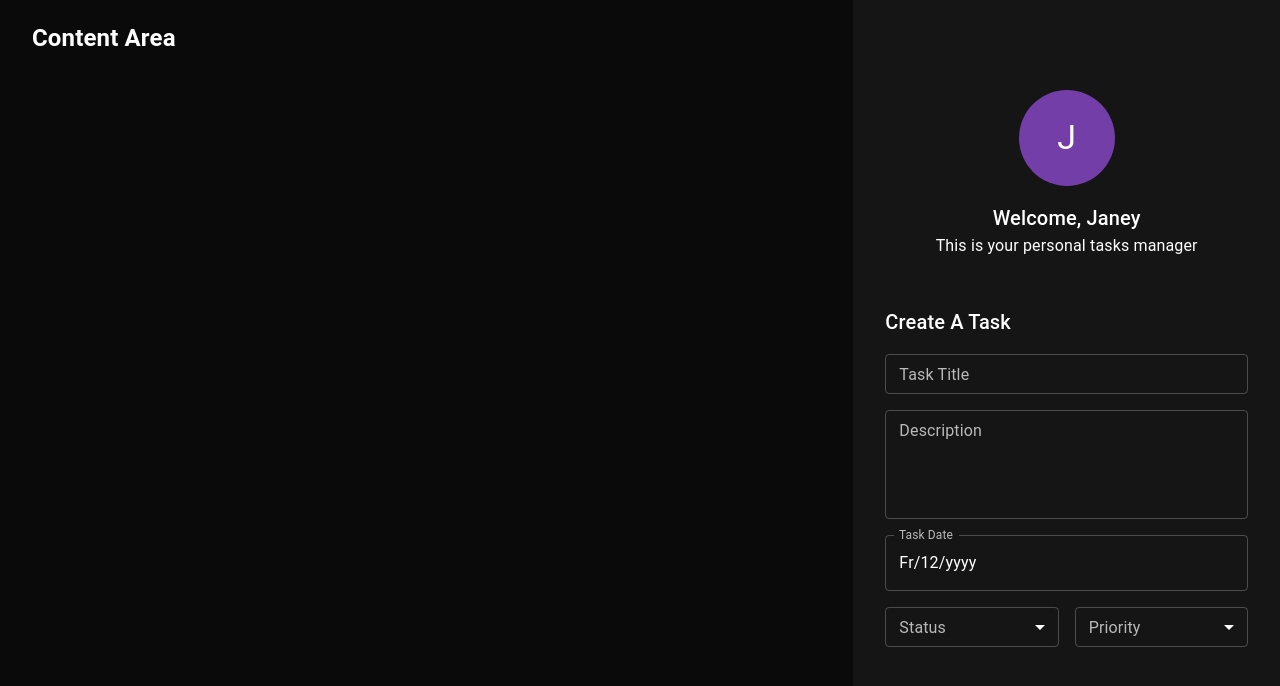
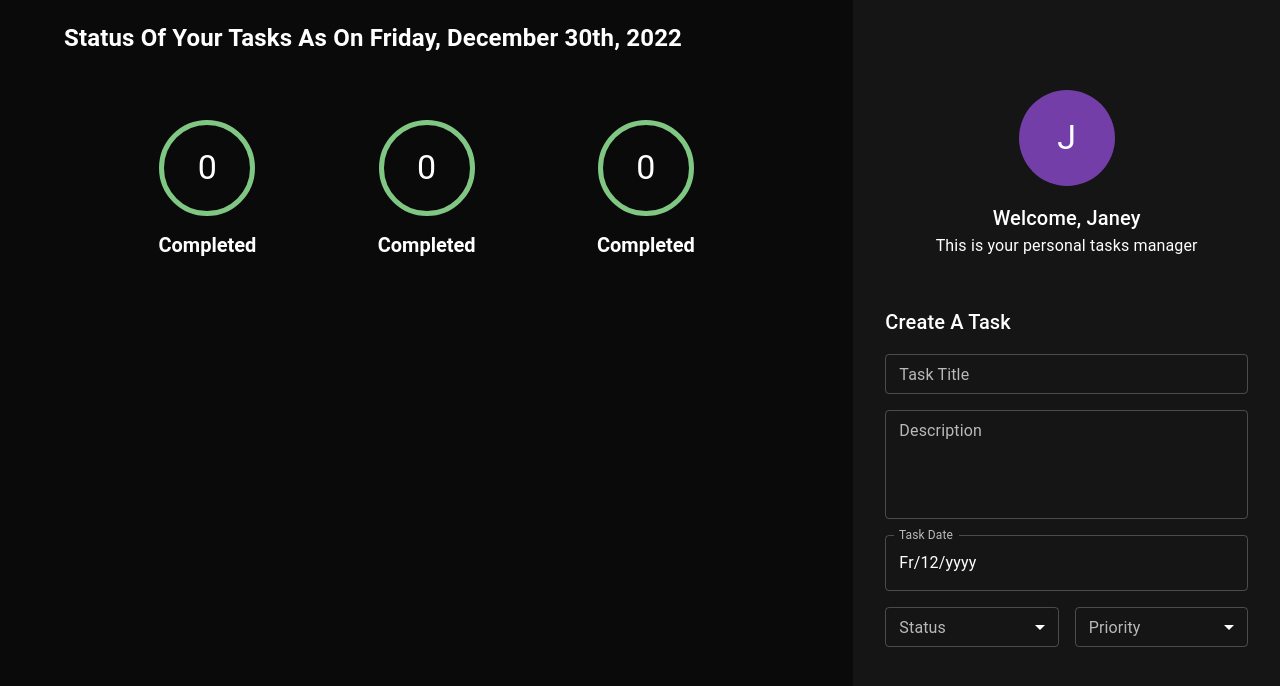
Before and after one commit to LiDawan13/React-To-App, a React (Create React App) app: page / in a window 1280 px wide. Shown: the top 686 px of the page. Built offline with nearby package versions, Linux system fonts and the light colour scheme.

Commit message:
Task Counter -- helper to map the status

```diff
--- a/package.json
+++ b/package.json
@@ -14,6 +14,7 @@
     "@types/node": "^16.18.11",
     "@types/react": "^18.0.26",
     "@types/react-dom": "^18.0.10",
+    "date-fns": "^2.29.3",
     "dayjs": "^1.11.7",
     "react": "^18.2.0",
     "react-dom": "^18.2.0",
--- a/src/components/taskArea/taskArea.tsx
+++ b/src/components/taskArea/taskArea.tsx
@@ -1,10 +1,48 @@
-import React from 'react'
-import { Grid } from '@mui/material'
+import React from 'react';
+import { Grid, Box } from '@mui/material';
+import { format } from 'date-fns';
+import { TaskCounter } from '../taskCounter/taskCounter';
 
 export const TaskArea = () => {
-    return (
+  return (
     <Grid item md={8} px={4}>
-        <h2>Content Area</h2>
+      <Box mb={8} px={4}>
+        <h2>
+          Status Of Your Tasks As On{' '}
+          {format(new Date(), 'PPPP')}
+        </h2>
+      </Box>
+      <Grid
+        container
+        display="flex"
+        justifyContent="center"
+      >
+        <Grid
+          item
+          display="flex"
+          flexDirection="row"
+          justifyContent="space-around"
+          alignItems="center"
+          md={10}
+          xs={12}
+          mb={8}
+        >
+          <TaskCounter />
+          <TaskCounter />
+          <TaskCounter />
+        </Grid>
+        <Grid
+          item
+          display="flex"
+          flexDirection="column"
+          xs={10}
+          md={8}
+        >
+          {/* <Task />
+          <Task />
+          <Task /> */}
+        </Grid>
       </Grid>
-    );
-}
+    </Grid>
+  );
+};
--- /dev/null
+++ b/src/components/taskCounter/helpers/emitCorrectBorderColor.ts
@@ -0,0 +1,15 @@
+import { Status } from '../../createTaskForm/enums/Status';
+import { TaskCounterStatusType } from '../interfaces/ITaskCounter';
+
+export const emitCorrectBorderColor = (
+  status: TaskCounterStatusType,
+): string => {
+  switch (status) {
+    case Status.todo:
+      return 'error.light';
+    case Status.inProgress:
+      return 'warning.light';
+    case Status.completed:
+      return 'success.light';
+  }
+};
--- /dev/null
+++ b/src/components/taskCounter/helpers/emitCorrectLabel.ts
@@ -0,0 +1,15 @@
+import { Status } from '../../createTaskForm/enums/Status';
+import { TaskCounterStatusType } from '../interfaces/ITaskCounter';
+
+export const emitCorrectLabel = (
+  status: TaskCounterStatusType,
+): string => {
+  switch (status) {
+    case Status.todo:
+      return `Todo's`;
+    case Status.inProgress:
+      return 'In Progress';
+    case Status.completed:
+      return 'Completed';
+  }
+};
--- /dev/null
+++ b/src/components/taskCounter/interfaces/ITaskCounter.ts
@@ -0,0 +1,11 @@
+import { Status } from '../../createTaskForm/enums/Status';
+
+export type TaskCounterStatusType =
+  | Status.todo
+  | Status.inProgress
+  | Status.completed;
+
+export interface ITaskCounter {
+  count?: number;
+  status?: TaskCounterStatusType;
+}
--- /dev/null
+++ b/src/components/taskCounter/taskCounter.tsx
@@ -0,0 +1,59 @@
+import { Avatar, Box, Typography } from '@mui/material';
+import React, { FC, ReactElement } from 'react';
+
+import { ITaskCounter } from './interfaces/ITaskCounter';
+import PropTypes from 'prop-types';
+import { Status } from '../createTaskForm/enums/Status';
+import { emitCorrectBorderColor } from './helpers/emitCorrectBorderColor';
+import { emitCorrectLabel } from './helpers/emitCorrectLabel';
+
+export const TaskCounter: FC<ITaskCounter> = (
+  props,
+): ReactElement => {
+  //  Destructure props
+  const { status = Status.completed, count = 0 } = props;
+  return (
+    <>
+      <Box
+        display="flex"
+        flexDirection="column"
+        justifyContent="center"
+        alignItems="center"
+      >
+        <Avatar
+          sx={{
+            backgroundColor: 'transparent',
+            border: '5px solid',
+            width: '96px',
+            height: '96px',
+            marginBottom: '16px',
+            borderColor: `${emitCorrectBorderColor(
+              status,
+            )}`,
+          }}
+        >
+          <Typography color="#ffffff" variant="h4">
+            {count}
+          </Typography>
+        </Avatar>
+        <Typography
+          color="#ffffff"
+          fontWeight="bold"
+          fontSize="20px"
+          variant="h5"
+        >
+          {emitCorrectLabel(status)}
+        </Typography>
+      </Box>
+    </>
+  );
+};
+
+TaskCounter.propTypes = {
+  count: PropTypes.number,
+  status: PropTypes.oneOf([
+    Status.todo,
+    Status.inProgress,
+    Status.completed,
+  ]),
+};
```
Also changed, not shown: 1 other file (tests, documents, lock files or other folders).
